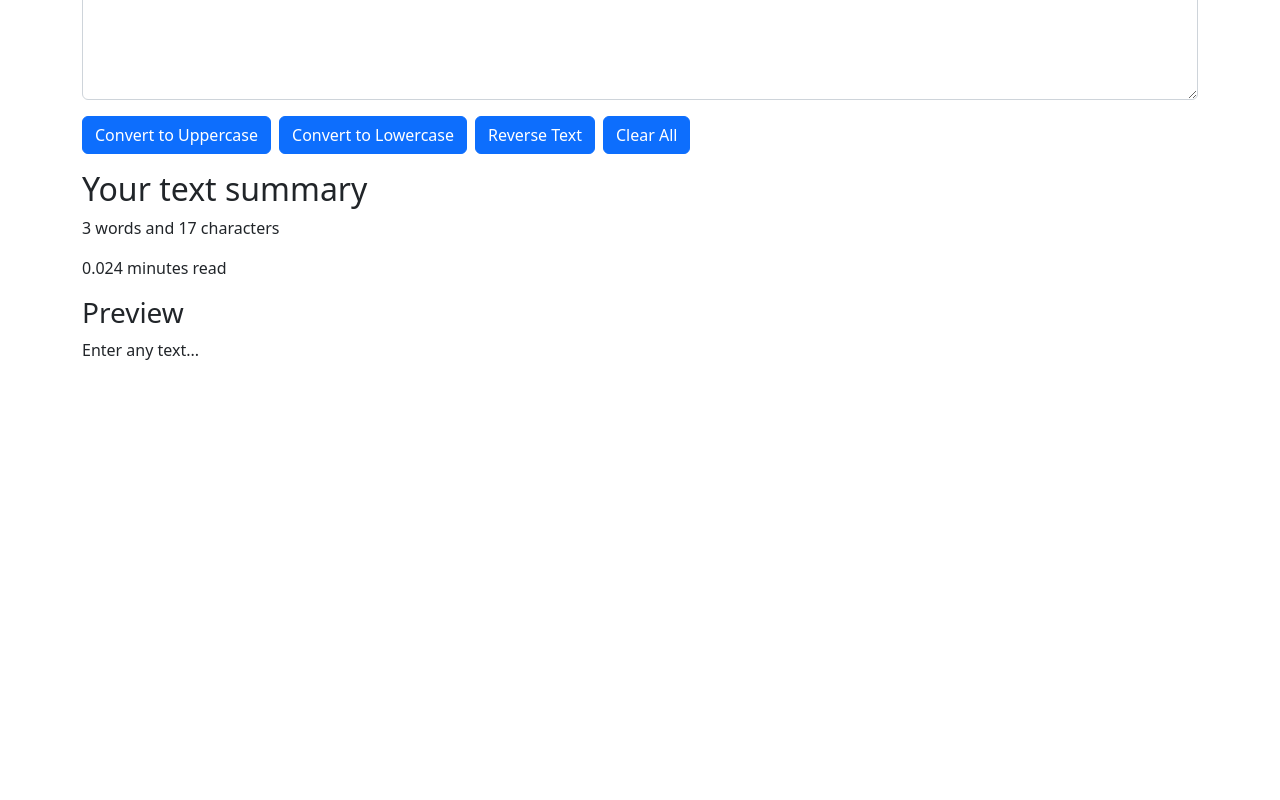
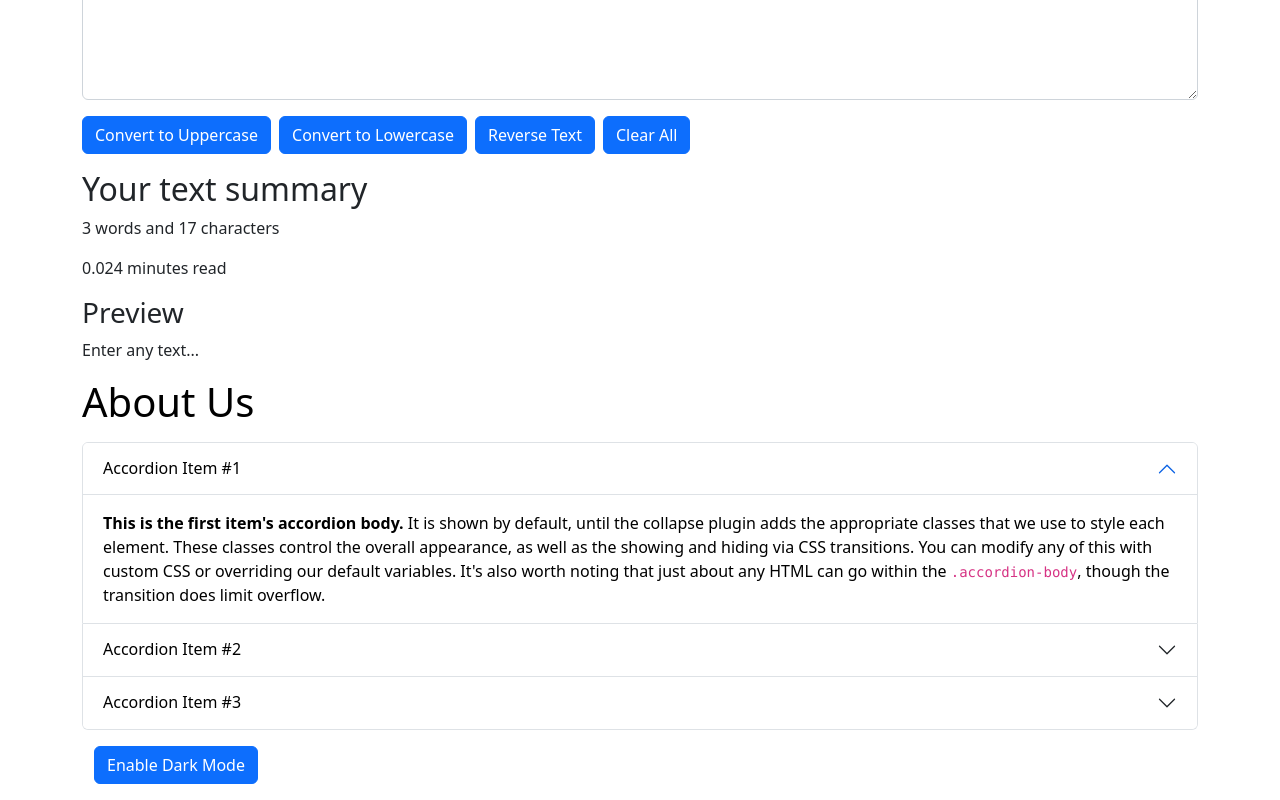
Before and after one commit to vishal-kumaar/text-utils, a React (Create React App) app: page / in a window 1280 px wide. Shown: the part 242-1042 px from the top of the page. Before the commit the page ends 800 px from the top, so only its background shows below. Built offline with nearby package versions, Linux system fonts and the light colour scheme.

Commit message:
Lecture 10

```diff
--- a/src/App.js
+++ b/src/App.js
@@ -1,11 +1,13 @@
 import Navbar from "./components/Navbar";
 import TextForm from "./components/TextForm";
+import About from "./components/About";
 
 function App() {
   return (
     <>
     <Navbar title="TextUtils"/>
     <TextForm heading = "Enter to analyze the text" />
+    <About/>
     </>
   );
 }
--- /dev/null
+++ b/src/components/About.js
@@ -0,0 +1,76 @@
+import React, {useState} from 'react'
+
+function About() {
+    const [myStyle, setStyle] = useState({
+        color: "black",
+        backgroundColor: "white"
+    });
+
+    const [btnText, setBtnText] = useState("Enable Dark Mode");
+
+    let toggleStyle = () => {
+        if (myStyle.color === "white"){
+            setStyle({
+                color: "black",
+                backgroundColor: "white"
+            })
+            setBtnText("Enable Dark Mode");
+        }
+        else {
+            setStyle({
+                color: "white",
+                backgroundColor: "black"
+            })
+            setBtnText("Enable Light Mode");
+        }
+    };
+
+    return (
+        <div className="container" style={myStyle}>
+            <h1 className="my-3">About Us</h1>
+            <div className="accordion" id="accordionExample" style={myStyle}>
+                <div className="accordion-item">
+                    <h2 className="accordion-header" id="headingOne">
+                    <button className="accordion-button" style={myStyle} type="button" data-bs-toggle="collapse" data-bs-target="#collapseOne" aria-expanded="true" aria-controls="collapseOne">
+                        Accordion Item #1
+                    </button>
+                    </h2>
+                    <div id="collapseOne" className="accordion-collapse collapse show" style={myStyle} aria-labelledby="headingOne" data-bs-parent="#accordionExample">
+                    <div className="accordion-body">
+                        <strong>This is the first item's accordion body.</strong> It is shown by default, until the collapse plugin adds the appropriate classes that we use to style each element. These classes control the overall appearance, as well as the showing and hiding via CSS transitions. You can modify any of this with custom CSS or overriding our default variables. It's also worth noting that just about any HTML can go within the <code>.accordion-body</code>, though the transition does limit overflow.
+                    </div>
+                    </div>
+                </div>
+                <div className="accordion-item">
+                    <h2 className="accordion-header" id="headingTwo">
+                    <button className="accordion-button collapsed" style={myStyle} type="button" data-bs-toggle="collapse" data-bs-target="#collapseTwo" aria-expanded="false" aria-controls="collapseTwo">
+                        Accordion Item #2
+                    </button>
+                    </h2>
+                    <div id="collapseTwo" className="accordion-collapse collapse" style={myStyle} aria-labelledby="headingTwo" data-bs-parent="#accordionExample">
+                    <div className="accordion-body">
+                        <strong>This is the second item's accordion body.</strong> It is hidden by default, until the collapse plugin adds the appropriate classes that we use to style each element. These classes control the overall appearance, as well as the showing and hiding via CSS transitions. You can modify any of this with custom CSS or overriding our default variables. It's also worth noting that just about any HTML can go within the <code>.accordion-body</code>, though the transition does limit overflow.
+                    </div>
+                    </div>
+                </div>
+                <div className="accordion-item">
+                    <h2 className="accordion-header" id="headingThree">
+                    <button className="accordion-button collapsed" style={myStyle} type="button" data-bs-toggle="collapse" data-bs-target="#collapseThree" aria-expanded="false" aria-controls="collapseThree">
+                        Accordion Item #3
+                    </button>
+                    </h2>
+                    <div id="collapseThree" className="accordion-collapse collapse" style={myStyle} aria-labelledby="headingThree" data-bs-parent="#accordionExample">
+                    <div className="accordion-body">
+                        <strong>This is the third item's accordion body.</strong> It is hidden by default, until the collapse plugin adds the appropriate classes that we use to style each element. These classes control the overall appearance, as well as the showing and hiding via CSS transitions. You can modify any of this with custom CSS or overriding our default variables. It's also worth noting that just about any HTML can go within the <code>.accordion-body</code>, though the transition does limit overflow.
+                    </div>
+                    </div>
+                </div>
+            </div>
+            <div className="container my-3">
+                <button className='btn btn-primary' onClick={toggleStyle}>{btnText}</button>
+            </div>
+        </div>
+    )
+}
+
+export default About;
```
